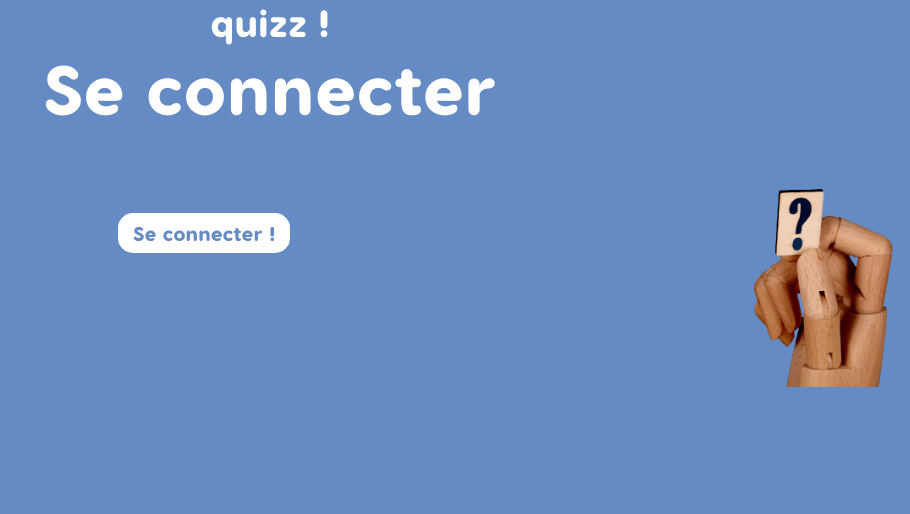
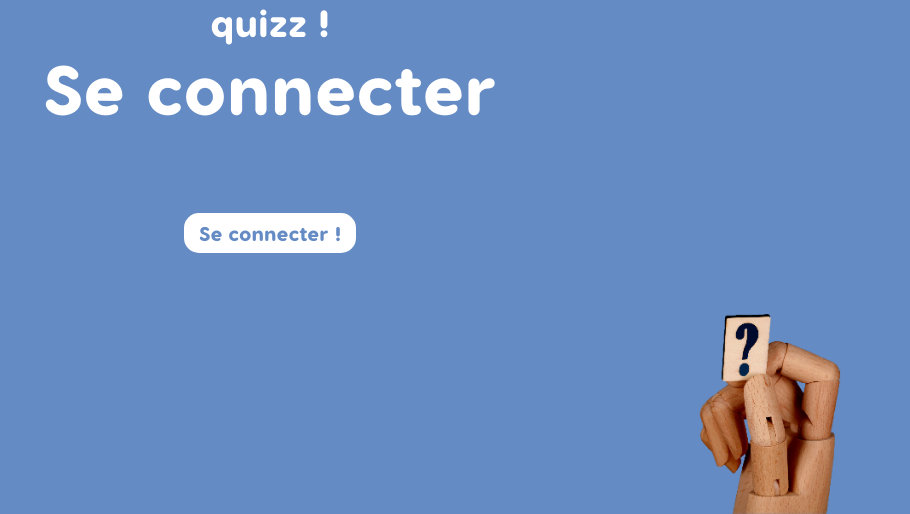
Before and after one commit to FloVth/queasyV2, a PHP site: page /Acceuil_QUEAY.html in a window 1280 px wide. Shown: the part 286-800 px from the top of the page, without its empty margins (370-1280 px from the left). Run offline with PHP 8.4, Linux system fonts and the light colour scheme; some libraries are stand-ins or nearby versions.

Commit message:
Merge branch 'main' of https://github.com/FloVth/queasyV2

```diff
--- a/Acceuil_QUEAY.html
+++ b/Acceuil_QUEAY.html
@@ -29,14 +29,15 @@
             <div class="spacing"></div>
             <div class="petit-espace"></div>
         </div>
-        <img class="image_accueil"src="assets/image/photo_main_accueil.png" >
         <!--Bouton Se connecter-->
         <div class="box">
-        <div class="button">
-                <a href="page/auth/login.php" class="btn">Se connecter !</a>
+            <div class="button">
+                    <a href="page/auth/login.php" class="btn">Se connecter !</a>
+                </div>
             </div>
         </div>
-        </div>
+        <!--Image de la main-->
+        <img class="image_accueil"src="assets/image/photo_main_accueil.png"/>
 
     </body>
 </html>
--- a/assets/queasy.css
+++ b/assets/queasy.css
@@ -395,9 +395,21 @@
   }
 }
 .image_accueil{
-  height: 12%;
+  position: fixed;
+  right: 0;
+  bottom: 0;
   width: 12%;
-  float: right;
-  top:300px;
+}
 
+@media screen and (min-width: 601px) {
+  .image_accueil{
+    width: 12%;
+    padding-right: 60px;
+  }
 }
+@media screen and (max-width: 600px) {
+  .image_accueil{
+    width: 100px;
+    padding-right: 30px;
+  }
+}
```
